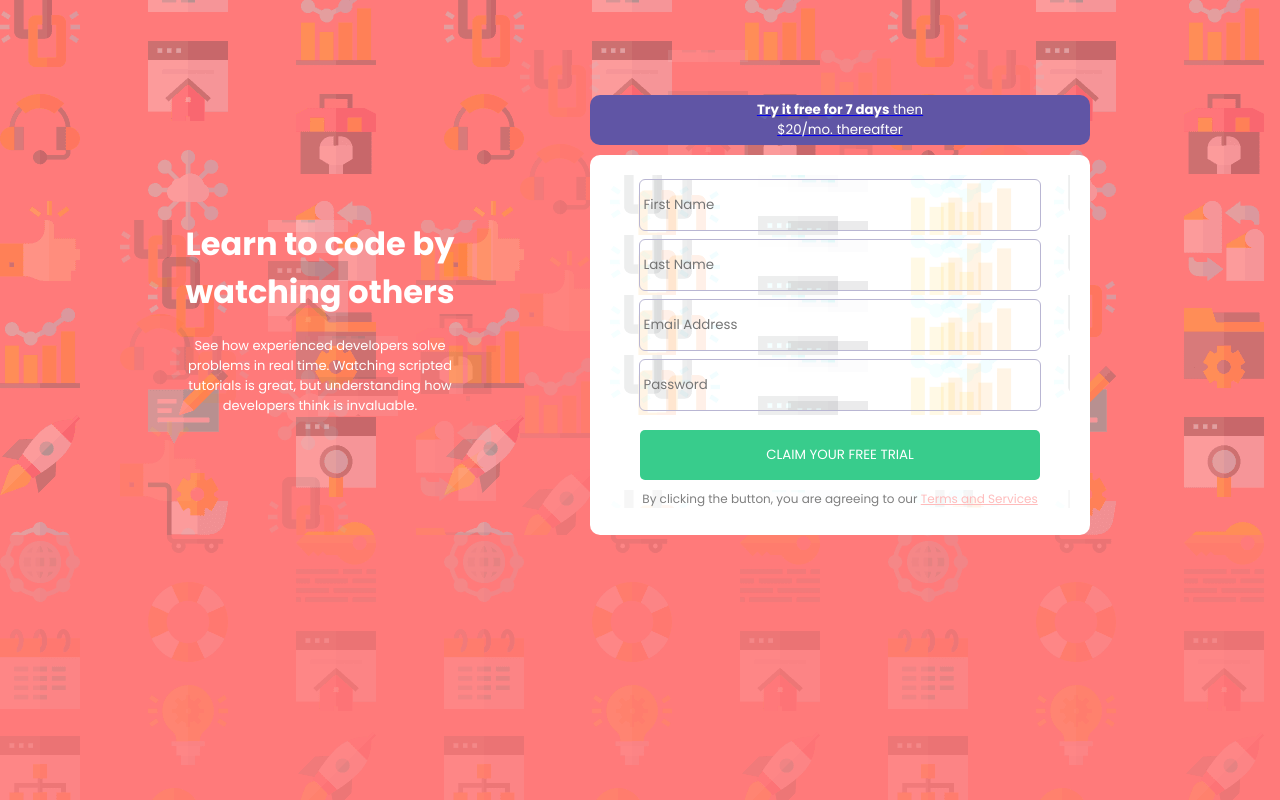
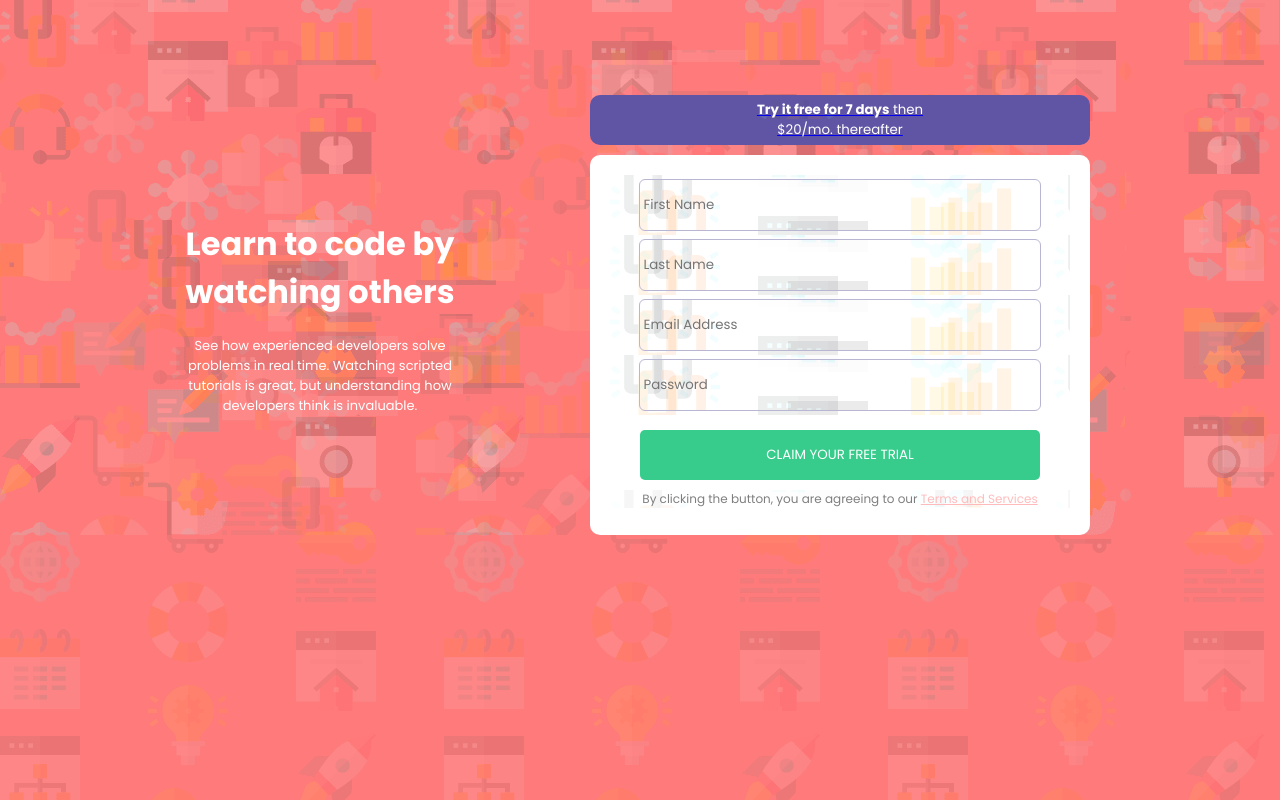
Before and after one commit to Ishiukwu/Ishiukwu.new.github.io, a plain HTML site: page index.html in a window 1280 px wide. Drawn offline with Linux system fonts and the light colour scheme.

Commit message:
updated again

```diff
--- a/styles.css
+++ b/styles.css
@@ -2,11 +2,13 @@
 margin: 0;
 padding: 0;
 box-sizing: border-box;
-background: url('./images/bg-intro-mobile.png');
 font-family: 'Poppins', sans-serif;
 }
 html{
   background-color:  hsl(0, 100%, 74%);
+}
+body{
+background: url('./images/bg-intro-mobile.png');
 }
 .form-p{
   font-size: 12px;
@@ -75,7 +77,7 @@ input{
   margin: 0;
   padding: 0;
   box-sizing: border-box;
-  background: url('./images/bg-intro-desktop.png');
+  background: url('/images/bg-intro-desktop.png');
   font-family: 'Poppins', sans-serif;
   }
   main{
```
